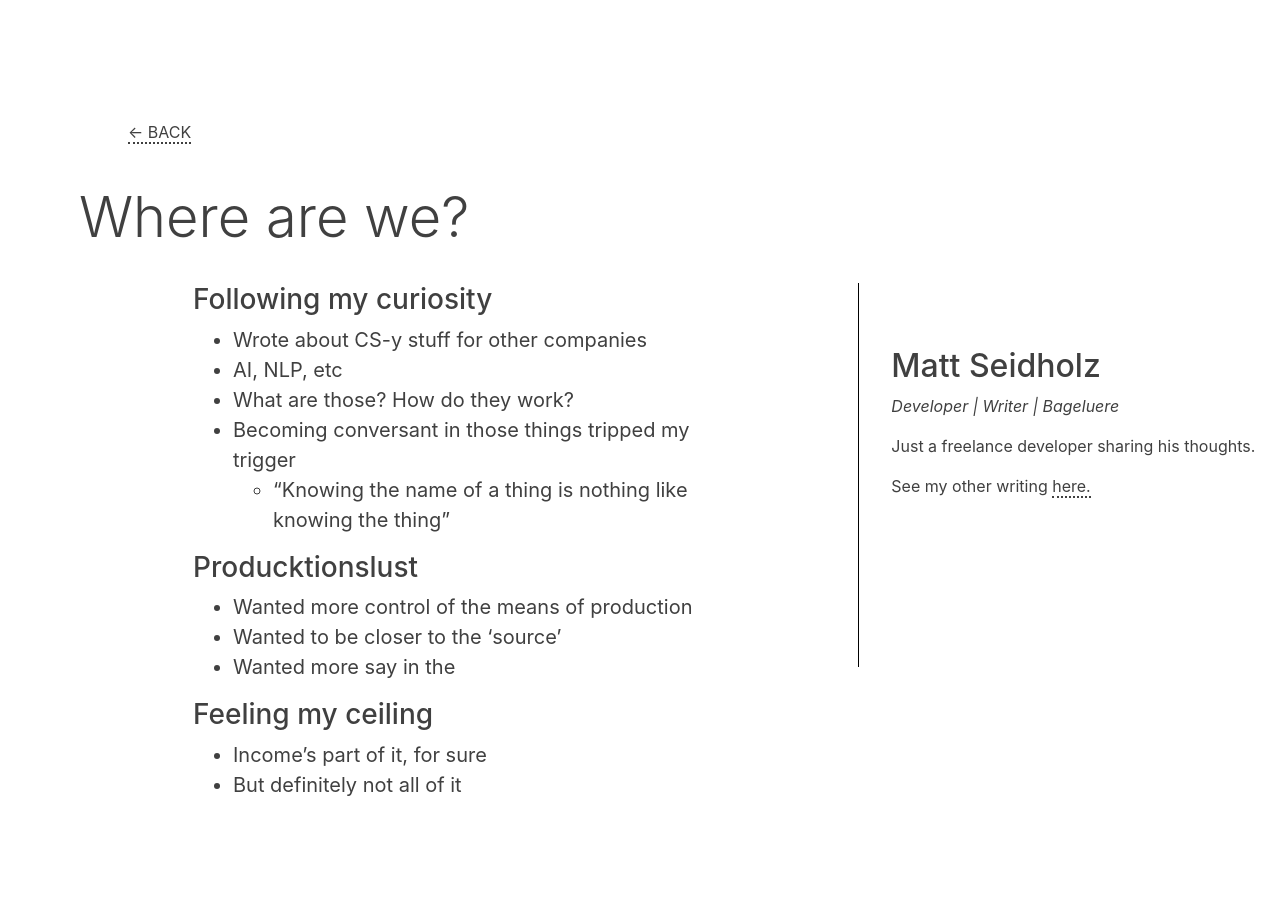
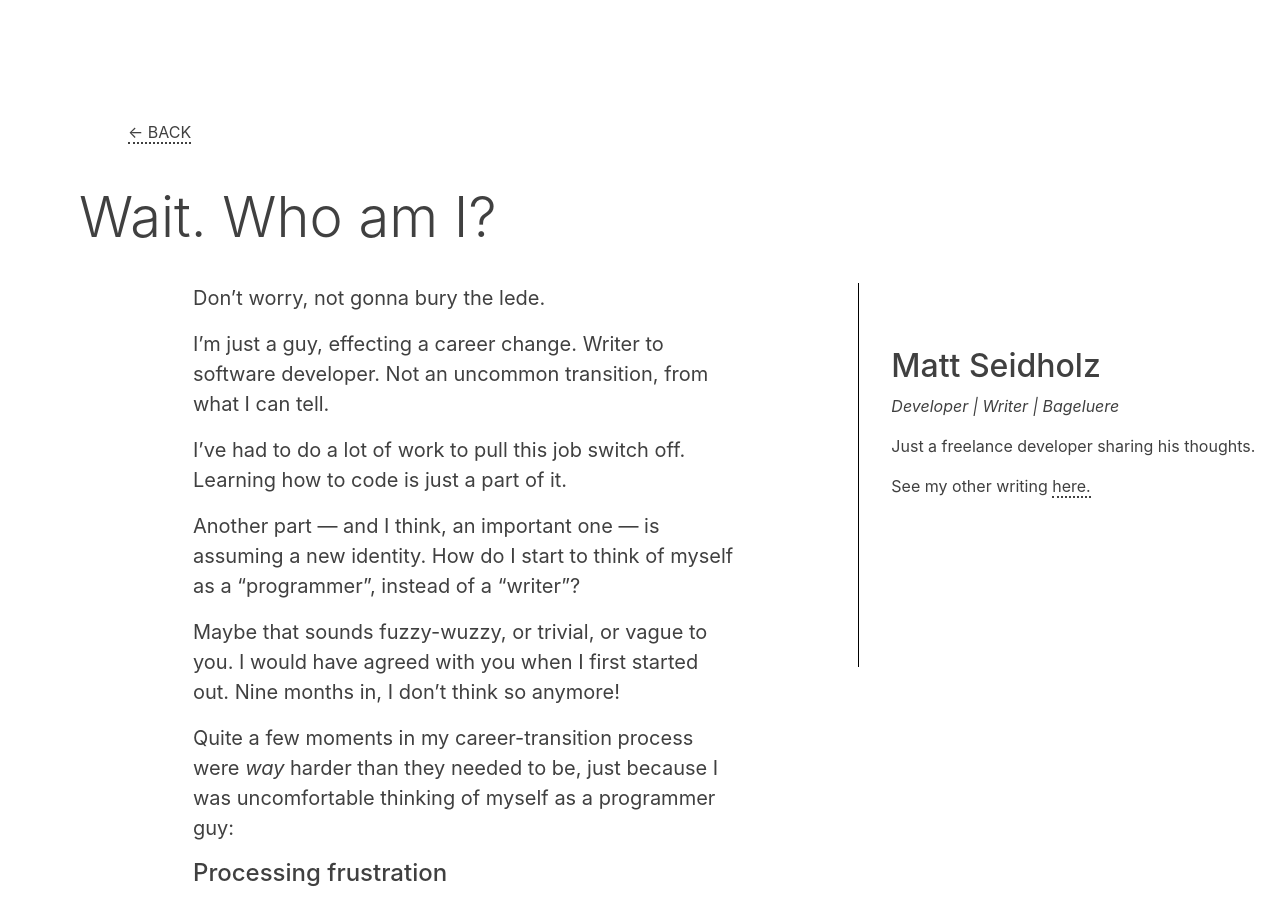
Before and after one commit to seinwave/msdev, a Jekyll site: the page built from _posts/2020-06-09-purpose.md, in a window 1280 px wide and 900 px high. Built offline with Jekyll 4.4.1, drawn with Linux system fonts in a browser that asks for light colours; nearby versions of some CDN libraries; some of the changed text lies outside the part shown.

Commit message:
adding post

```diff
--- a/_posts/2020-06-09-purpose.md
+++ b/_posts/2020-06-09-purpose.md
@@ -1,8 +1,44 @@
 ---
 layout: post
 author: matt
-title: Where are we?
+title: Wait. Who am I?
 ---
+
+Don't worry, not gonna bury the lede.
+
+I'm just a guy, effecting a career change. Writer to software developer. Not an uncommon transition, from what I can tell.
+
+I've had to do a lot of work to pull this job switch off. Learning how to code is just a part of it.
+
+Another part — and I think, an important one — is assuming a new identity. How do I start to think of myself as a "programmer", instead of a "writer"?
+
+Maybe that sounds fuzzy-wuzzy, or trivial, or vague to you. I would have agreed with you when I first started out. Nine months in, I don't think so anymore!
+
+Quite a few moments in my career-transition process were *way* harder than they needed to be, just because I was uncomfortable thinking of myself as a programmer guy:
+
+#### Processing frustration
+
+Frustration is an essential part of any meaningful work. A solid self-identity, one that lines up with what you're trying to do, can be the difference between overcoming that frustration, and succumbing to it.
+
+When I, as 'Writer Matt', had problems with my day-job as a content writer, it was easy to find my way around them.
+
+"""
+Okay, so this piece isn't gelling quite like you want. It's okay. You got this. Take a break and come back to it in a little while. You'll figure out what to do.
+"""
+
+Contrast that response with how I met my coding problems. When Writer Matt hit a nasty bug, it felt borderline catastrophic. The stories I told myself about these (pretty minor, in retrospect) failures was both cruel and untrue.
+
+"""You don't get this stuff, Matt. And you'll *never* get it. You're not a programmer! You're a right-brained, wooly-headed, artsy-fartsy, absent-minded, *writer*. Disgusting!"""
+
+
+
+
+
+#### Accepting limitations
+
+#### Shrinking away
+
+
 
 
 
```
